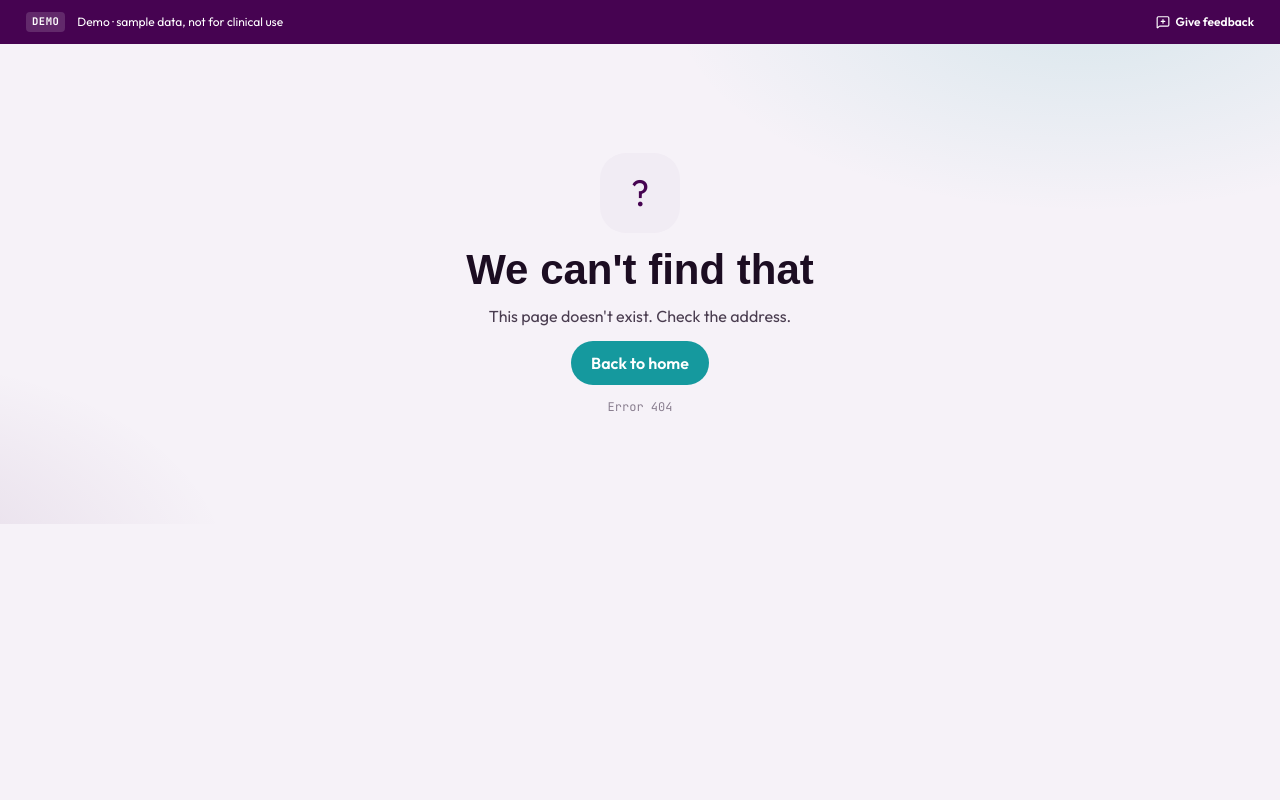
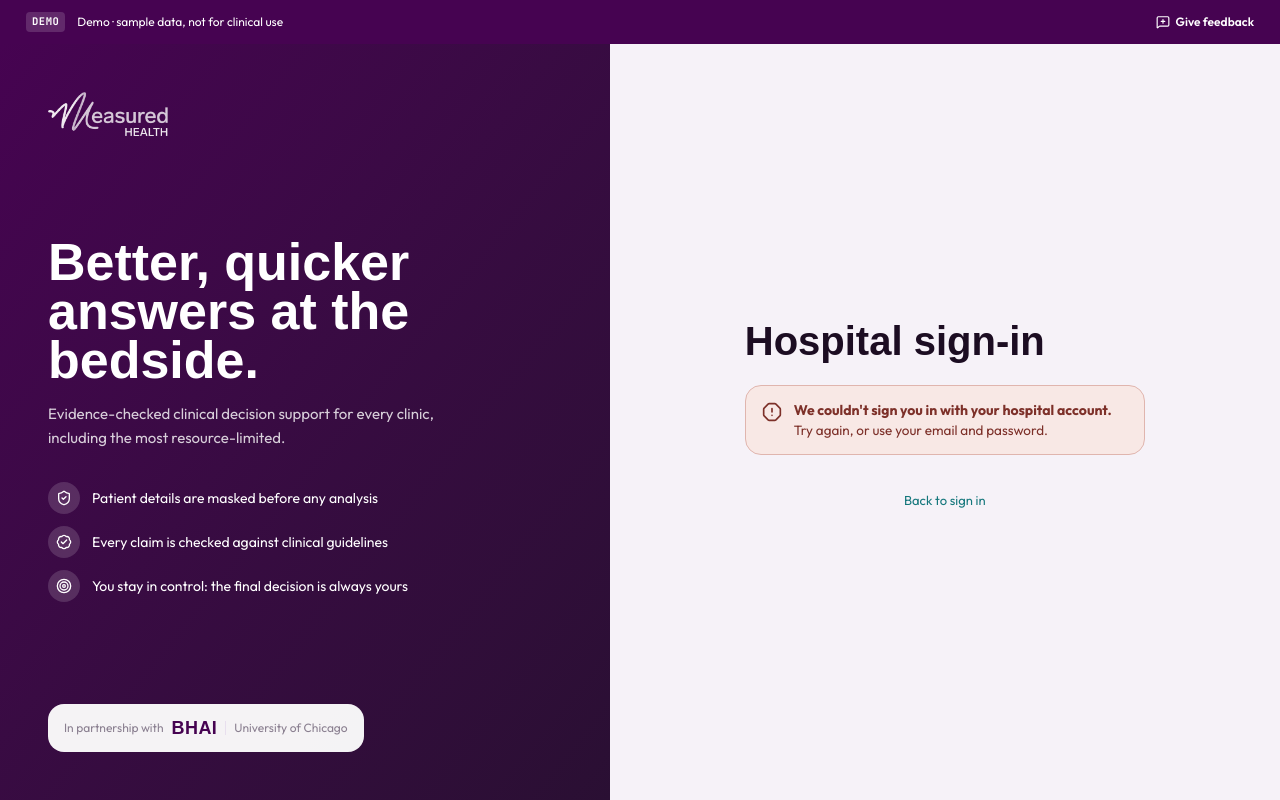
Before and after one commit to Measured-Health/mhai-web, a Next.js app: page /sign-in/hospital in a window 1280 px wide. Before the commit this address had no page. Built offline with nearby package versions, Linux system fonts and the light colour scheme; a web font is replaced by a local one.

Commit message:
Add the hospital sign-on return page

```diff
--- /dev/null
+++ b/app/(auth)/sign-in/hospital/page.tsx
@@ -0,0 +1,16 @@
+import type { Metadata } from "next";
+import { Suspense } from "react";
+import { GuestGate } from "@/components/auth/guest-gate";
+import { HospitalReturn } from "@/components/auth/hospital-return";
+
+export const metadata: Metadata = { title: "Signing in · MHAI" };
+
+export default function HospitalReturnPage() {
+  return (
+    <GuestGate>
+      <Suspense fallback={null}>
+        <HospitalReturn />
+      </Suspense>
+    </GuestGate>
+  );
+}
--- /dev/null
+++ b/components/auth/hospital-return.tsx
@@ -0,0 +1,56 @@
+"use client";
+import Link from "next/link";
+import { useSearchParams } from "next/navigation";
+import { useEffect, useRef, useState } from "react";
+import { useAuth } from "@/lib/auth/auth-context";
+import { AuthError } from "@/lib/auth/types";
+import { AuthErrorBanner } from "./auth-error-banner";
+import { errorCode } from "./auth-error-copy";
+import { AuthHeading } from "./auth-layout";
+
+/** /sign-in/hospital?code=…: where hospital sign-on hands back to MHAI. */
+export function HospitalReturn() {
+  const { completeHospitalSignIn } = useAuth();
+  const params = useSearchParams();
+  const [code] = useState(() => params.get("code"));
+  const [error, setError] = useState<AuthError | null>(() =>
+    code ? null : new AuthError("sso_failed"),
+  );
+  const started = useRef(false);
+
+  useEffect(() => {
+    // The code is single-use; keep it out of history and the address bar.
+    if (window.location.search)
+      window.history.replaceState(
+        window.history.state,
+        "",
+        "/sign-in/hospital",
+      );
+  }, []);
+  useEffect(() => {
+    if (!code || started.current) return;
+    started.current = true;
+    completeHospitalSignIn(code).catch((e) => setError(errorCode(e)));
+  }, [code, completeHospitalSignIn]);
+
+  if (!error)
+    return (
+      <p role="status" className="text-center text-[14.5px] text-ink-2">
+        Signing you in…
+      </p>
+    );
+  return (
+    <>
+      <AuthHeading title="Hospital sign-in" />
+      <AuthErrorBanner error={error} />
+      <p className="mt-6 text-center text-[13px]">
+        <Link
+          href="/sign-in"
+          className="inline-flex min-h-11 items-center text-mint-deep"
+        >
+          Back to sign in
+        </Link>
+      </p>
+    </>
+  );
+}
```
Also changed, not shown: 1 other file (tests, documents, lock files or other folders).
